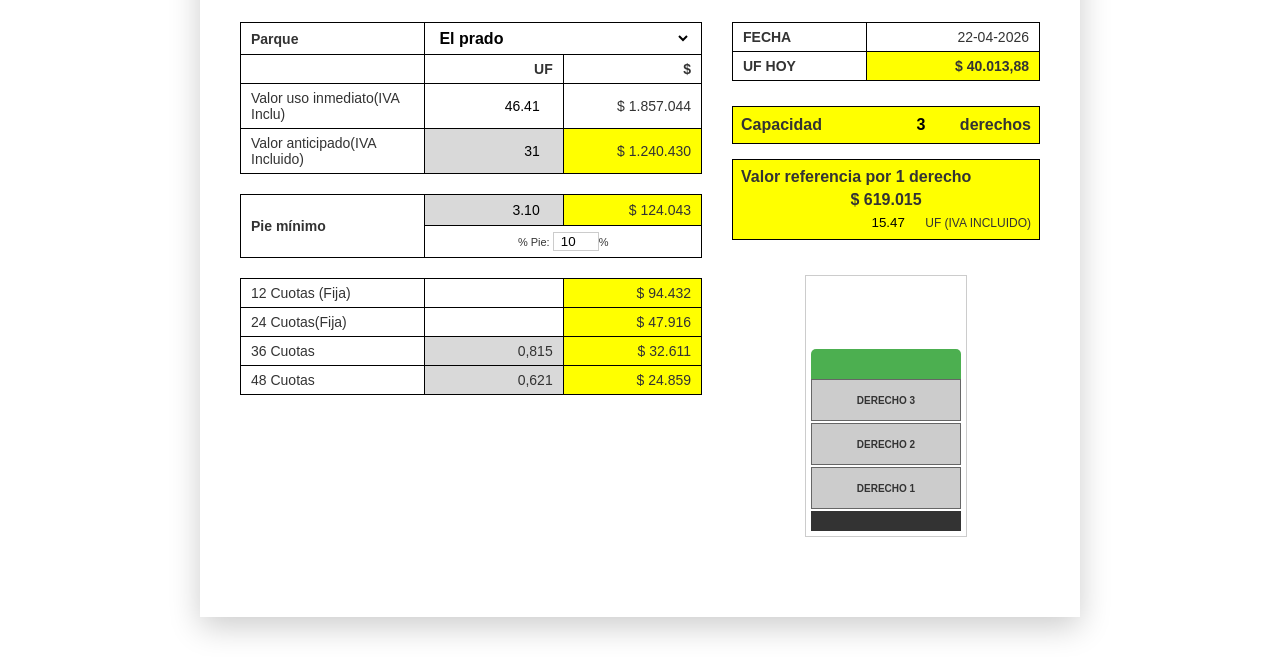
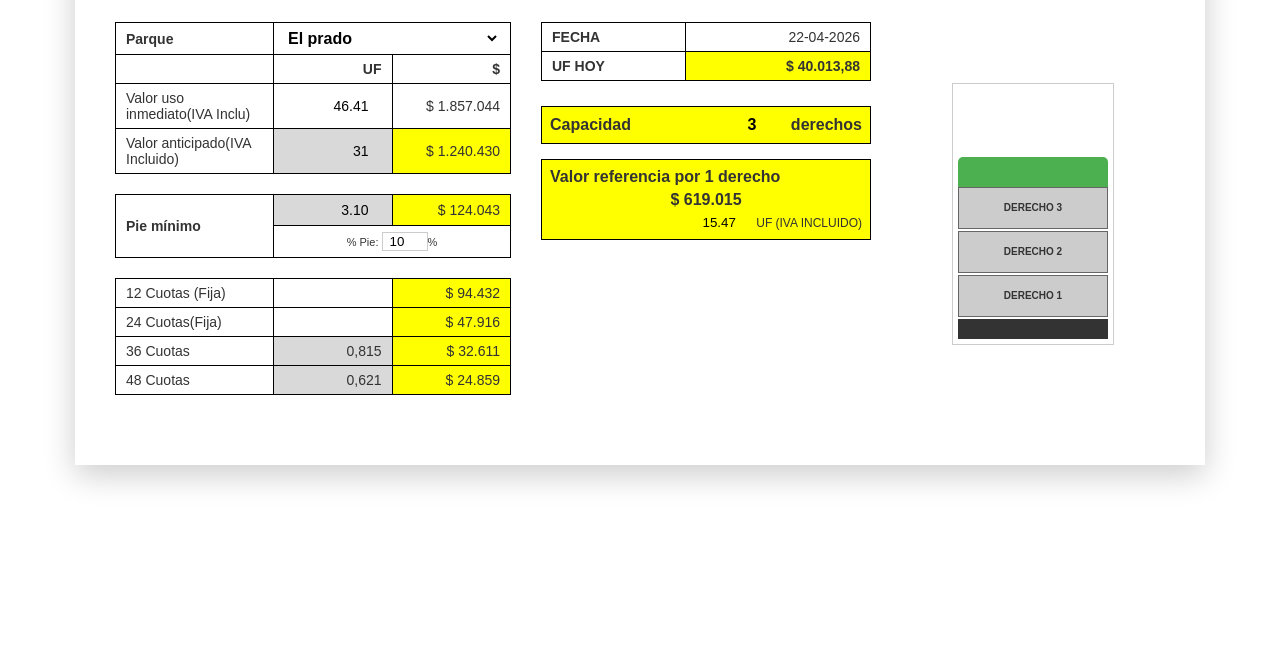
Before and after one commit to KevshuppD/CotizaAPP, a plain HTML site: page index.html in a window 1280 px wide. Shown: the part 289-946 px from the top of the page. After the commit the page ends 800 px from the top, so only its background shows below. Drawn offline with Linux system fonts and the light colour scheme; no server answers.

Commit message:
mejoras visuales

```diff
--- a/index.html
+++ b/index.html
@@ -124,7 +124,9 @@
                         <input type="number" id="ref-uf-input" value="15.47" step="0.01" style="width: 50px; border:none; background:transparent; text-align:right;"> UF (IVA INCLUIDO)
                     </div>
                 </div>
+            </div>
 
+            <div class="visual-col">
                 <div id="sepultura-visual" class="sepultura-container active"></div>
             </div>
         </div>
--- a/style.css
+++ b/style.css
@@ -25,7 +25,7 @@ body {
         padding: 40px 20px;
     }
     .container {
-        width: 800px;
+        width: 1050px; /* Incrementado de 800px para dar más espacio a las tablas */
         padding: 40px;
         box-shadow: 0 10px 30px rgba(0,0,0,0.2);
     }
@@ -102,8 +102,11 @@ body {
     .section-header {
         flex-direction: column;
     }
-    .left-col, .right-col {
+    .left-col, .right-col, .visual-col {
         max-width: 100% !important;
+    }
+    .visual-col {
+        order: 3;
     }
 }
 
@@ -114,7 +117,7 @@ body {
 }
 
 .left-col {
-    flex: 1.5;
+    flex: 1.2;
 }
 
 .right-col {
@@ -122,6 +125,13 @@ body {
     display: flex;
     flex-direction: column;
     gap: 15px;
+}
+
+.visual-col {
+    flex: 0.8;
+    display: flex;
+    justify-content: center;
+    align-items: center;
 }
 
 table {
```
